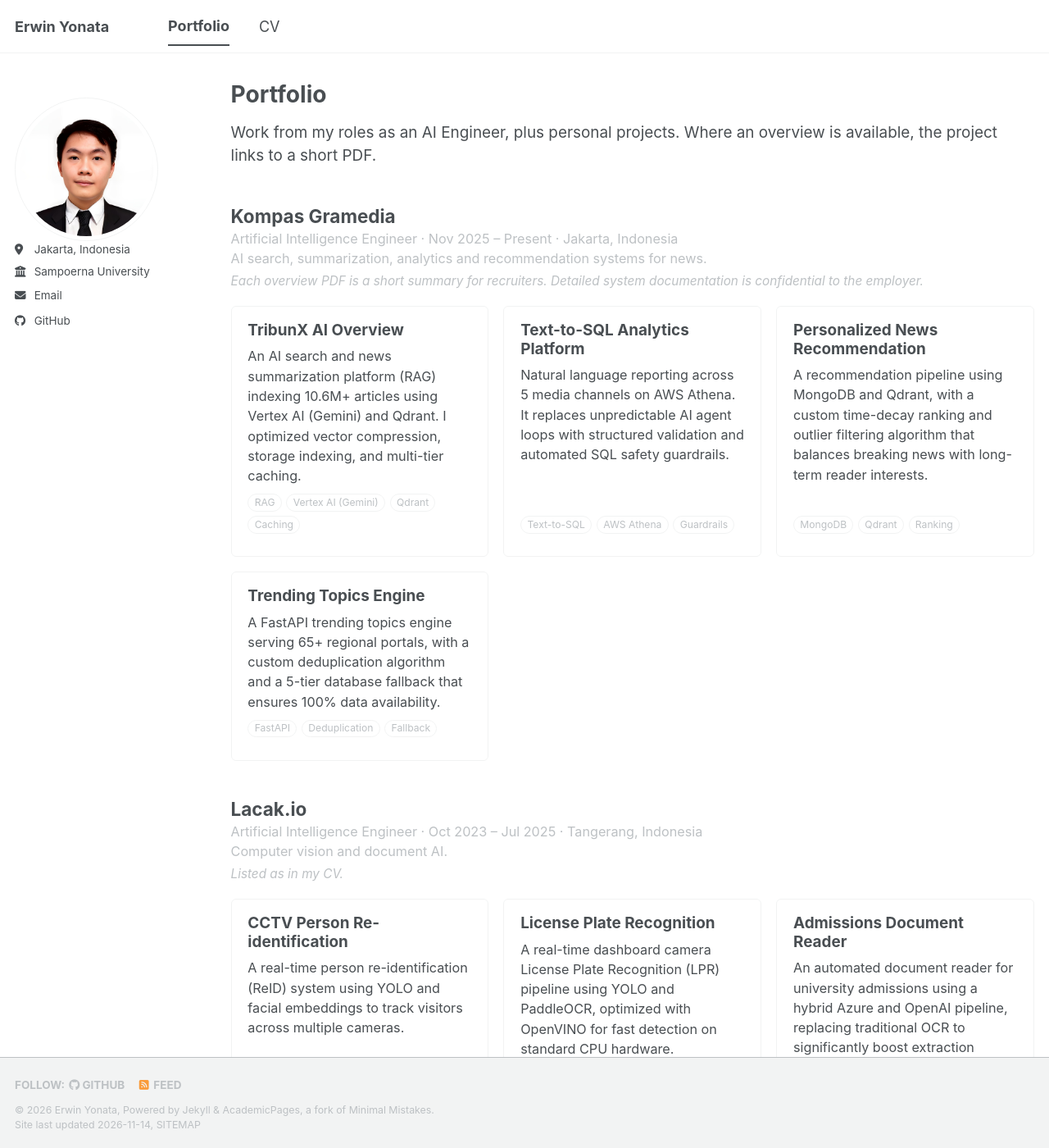
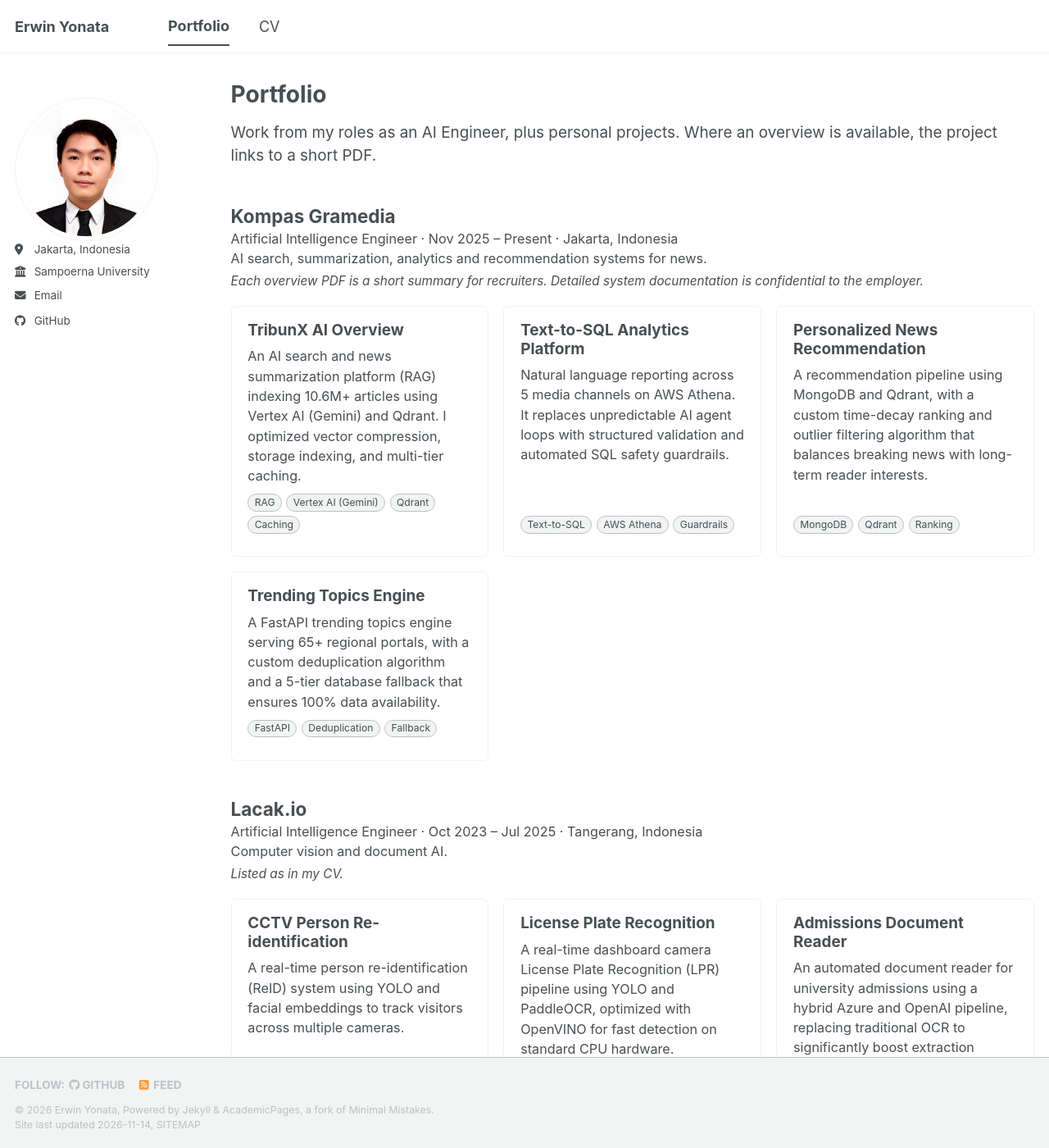
Before and after one commit to erwinyo/erwinyo.github.io, a Jekyll site: the page built from _pages/portfolio.html, in a window 1280 px wide and 1400 px high. Shown: the whole window at 82% size. Built offline with Jekyll 4.4.1, drawn with Linux system fonts in a browser that asks for light colours; a script bundle is joined from its source files by our own code; a style sheet for code colours, icons or effects is not loaded.

Commit message:
Make portfolio card text and chips readable in the light theme
The role line, intro, note and chips used --global-text-color-light, which
is about 1.8:1 on white in the light theme. Use the main text color and give
the chips a visible border and background.

Co-Authored-By: Claude Sonnet 5.5 <noreply@anthropic.com>

```diff
--- a/_pages/portfolio.html
+++ b/_pages/portfolio.html
@@ -10,14 +10,15 @@ author_profile: true
   .pf-intro { font-size: 1.05em; }
   .pf-group { margin-top: 2em; }
   .pf-group h2 { margin-bottom: 0.1em; }
-  .pf-meta { margin: 0; color: var(--global-text-color-light); font-size: 0.9em; }
-  .pf-note { margin: 0.3em 0 0; font-style: italic; color: var(--global-text-color-light); font-size: 0.85em; }
+  /* --global-text-color-light is a pale gray in the light theme (about 1.8:1 on white), so use the main text color. */
+  .pf-meta { margin: 0; color: var(--global-text-color); font-size: 0.9em; }
+  .pf-note { margin: 0.3em 0 0; font-style: italic; color: var(--global-text-color); font-size: 0.85em; }
   .pf-list { list-style: none; margin: 1em 0 0; padding: 0; display: grid; grid-template-columns: repeat(auto-fill, minmax(17em, 1fr)); gap: 1em; }
   .pf-card { display: flex; flex-direction: column; margin: 0; padding: 1em 1.1em; border: 1px solid var(--global-border-color); border-radius: 6px; }
   .pf-card h3 { margin: 0 0 0.4em; font-size: 1.05em; }
   .pf-card p { margin: 0 0 0.6em; font-size: 0.9em; }
   .pf-tags { display: flex; flex-wrap: wrap; gap: 0.35em; margin-top: auto !important; }
-  .pf-tags span { padding: 0.05em 0.6em; border: 1px solid var(--global-border-color); border-radius: 999px; font-size: 0.75em; color: var(--global-text-color-light); }
+  .pf-tags span { padding: 0.05em 0.6em; border: 1px solid var(--global-dark-border-color); border-radius: 999px; background: var(--global-footer-bg-color); font-size: 0.75em; color: var(--global-text-color); }
   .pf-actions { margin: 0.4em 0 0 !important; }
   .pf-actions .btn { margin: 0; font-size: 0.8em; }
 </style>
```
